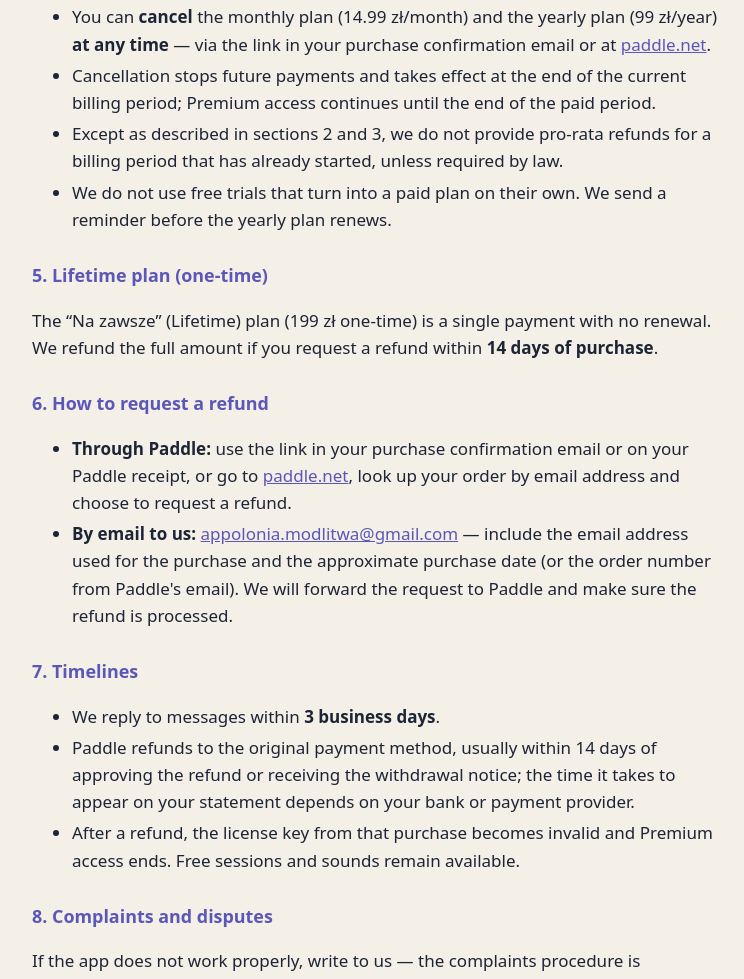
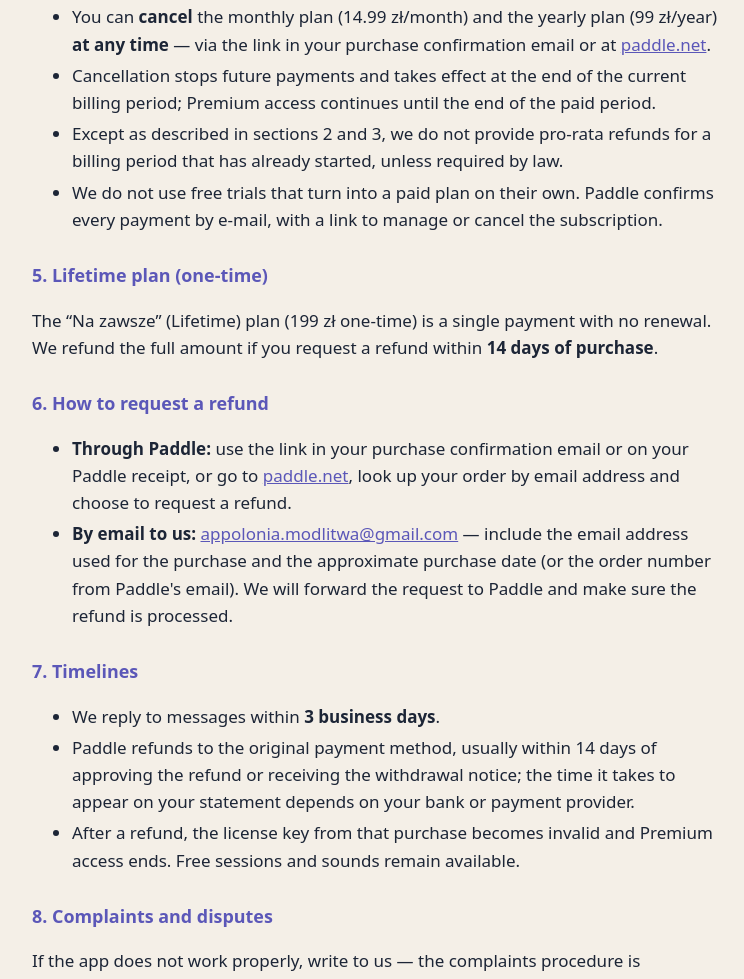
Before and after one commit to zavattaro/ulga, a plain HTML site: page legal/en/refund.html in a window 1280 px wide. Shown: the part 1051-2030 px from the top of the page, without its empty margins (264-1008 px from the left). Drawn offline with Linux system fonts and the light colour scheme.

Commit message:
Add files via upload

```diff
--- a/legal/en/refund.html
+++ b/legal/en/refund.html
@@ -48,7 +48,7 @@
     <li>You can <strong>cancel</strong> the monthly plan (14.99 zł/month) and the yearly plan (99 zł/year) <strong>at any time</strong> — via the link in your purchase confirmation email or at <a href="https://paddle.net" rel="noopener">paddle.net</a>.</li>
     <li>Cancellation stops future payments and takes effect at the end of the current billing period; Premium access continues until the end of the paid period.</li>
     <li>Except as described in sections 2 and 3, we do not provide pro-rata refunds for a billing period that has already started, unless required by law.</li>
-    <li>We do not use free trials that turn into a paid plan on their own. We send a reminder before the yearly plan renews.</li>
+    <li>We do not use free trials that turn into a paid plan on their own. Paddle confirms every payment by e-mail, with a link to manage or cancel the subscription.</li>
   </ul>
 
   <h2>5. Lifetime plan (one-time)</h2>
```
Also changed, not shown: legal/en/terms.html (+1 -1 lines).
